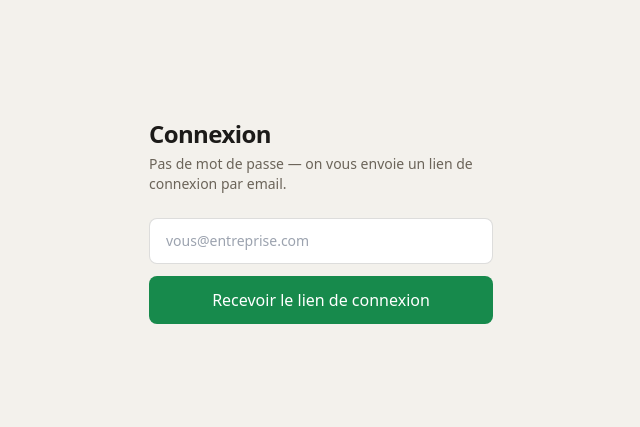
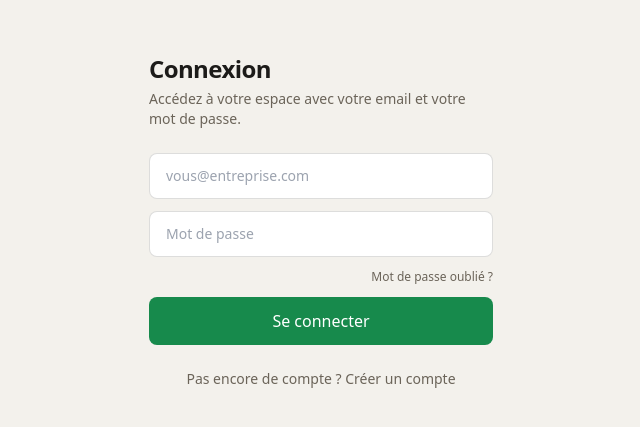
Before and after one commit to Njangui/thrive, a Next.js app: page /login in a window 1280 px wide. Shown: the part 179-606 px from the top of the page, without its empty margins (319-959 px from the left). Built offline with nearby package versions, Linux system fonts and the light colour scheme.

Commit message:
new login flow

```diff
--- a/src/app/login/page.tsx
+++ b/src/app/login/page.tsx
@@ -1,38 +1,97 @@
 "use client";
 
 import { Suspense, useState } from "react";
-import { useSearchParams } from "next/navigation";
+import { useRouter, useSearchParams } from "next/navigation";
 import { getSupabaseBrowserClient } from "@/infrastructure/supabase/browser-client";
 
 /**
- * Lot L — `next` (ex: `/invite/accept?token=...`) doit survivre le
- * round-trip magic link : porté ici en query param jusqu'à
- * `emailRedirectTo`, relu par `/auth/callback` (voir route.ts) pour
- * rediriger un utilisateur SANS organisation vers l'invitation plutôt que
- * vers /onboarding par défaut — sinon un nouvel utilisateur invité se
- * retrouverait à créer sa PROPRE organisation au lieu de rejoindre celle
- * qui l'a invité.
+ * Lot L — `next` (ex: `/invite/accept?token=...`) doit survivre
+ * l'authentification (connexion OU inscription) : porté en query param
+ * jusqu'à `emailRedirectTo` pour l'inscription (confirmation email),
+ * relu par `/auth/callback` (voir route.ts) pour rediriger un utilisateur
+ * SANS organisation vers l'invitation plutôt que vers /onboarding par
+ * défaut — sinon un nouvel utilisateur invité se retrouverait à créer sa
+ * PROPRE organisation au lieu de rejoindre celle qui l'a invité.
+ *
+ * Remplace l'ancien flux "lien magique" (signInWithOtp) par email + mot
+ * de passe (signInWithPassword / signUp). Le round-trip par email ne
+ * reste nécessaire QUE pour la confirmation d'inscription (si activée
+ * côté Supabase) et la réinitialisation de mot de passe — pas pour une
+ * connexion normale, qui obtient sa session directement.
  */
+function sanitizeNext(next: string | null): string | null {
+  if (!next) return null;
+  if (!next.startsWith("/") || next.startsWith("//")) return null;
+  return next;
+}
+
+type Mode = "signin" | "signup" | "forgot";
+
 function LoginForm() {
+  const router = useRouter();
   const searchParams = useSearchParams();
-  const next = searchParams.get("next");
+  const next = sanitizeNext(searchParams.get("next"));
 
+  const [mode, setMode] = useState<Mode>("signin");
   const [email, setEmail] = useState("");
+  const [password, setPassword] = useState("");
+  const [confirmPassword, setConfirmPassword] = useState("");
   const [status, setStatus] = useState<"idle" | "sending" | "sent" | "error">("idle");
   const [errorMessage, setErrorMessage] = useState<string | null>(null);
 
-  async function handleSubmit(e: React.FormEvent) {
+  function switchMode(newMode: Mode) {
+    setMode(newMode);
+    setStatus("idle");
+    setErrorMessage(null);
+  }
+
+  function buildCallbackUrl(target: string) {
+    const url = new URL("/auth/callback", window.location.origin);
+    if (target) url.searchParams.set("next", target);
+    return url.toString();
+  }
+
+  async function handleSignIn(e: React.FormEvent) {
     e.preventDefault();
     setStatus("sending");
     setErrorMessage(null);
 
     const supabase = getSupabaseBrowserClient();
-    const callbackUrl = new URL("/auth/callback", window.location.origin);
-    if (next) callbackUrl.searchParams.set("next", next);
+    const { error } = await supabase.auth.signInWithPassword({ email, password });
 
-    const { error } = await supabase.auth.signInWithOtp({
+    if (error) {
+      setStatus("error");
+      setErrorMessage(
+        error.message === "Invalid login credentials" ? "Email ou mot de passe incorrect." : error.message,
+      );
+      return;
+    }
+
+    router.push(next ?? "/dashboard");
+    router.refresh();
+  }
+
+  async function handleSignUp(e: React.FormEvent) {
+    e.preventDefault();
+    setErrorMessage(null);
+
+    if (password.length < 6) {
+      setStatus("error");
+      setErrorMessage("Le mot de passe doit contenir au moins 6 caractères.");
+      return;
+    }
+    if (password !== confirmPassword) {
+      setStatus("error");
+      setErrorMessage("Les mots de passe ne correspondent pas.");
+      return;
+    }
+
+    setStatus("sending");
+    const supabase = getSupabaseBrowserClient();
+    const { data, error } = await supabase.auth.signUp({
       email,
-      options: { emailRedirectTo: callbackUrl.toString() },
+      password,
+      options: { emailRedirectTo: buildCallbackUrl(next ?? "") },
     });
 
     if (error) {
@@ -40,23 +99,61 @@ function LoginForm() {
       setErrorMessage(error.message);
       return;
     }
+
+    if (data.session) {
+      // Confirmation email désactivée côté Supabase : session immédiate,
+      // pas besoin d'attendre un email.
+      router.push(next ?? "/dashboard");
+      router.refresh();
+      return;
+    }
+
+    // Confirmation email requise (réglage Supabase par défaut) : l'utilisateur
+    // doit cliquer le lien reçu avant de pouvoir se connecter.
     setStatus("sent");
+  }
+
+  async function handleForgotPassword(e: React.FormEvent) {
+    e.preventDefault();
+    setStatus("sending");
+    setErrorMessage(null);
+
+    const supabase = getSupabaseBrowserClient();
+    const { error } = await supabase.auth.resetPasswordForEmail(email, {
+      redirectTo: buildCallbackUrl("/reset-password"),
+    });
+
+    if (error) {
+      setStatus("error");
+      setErrorMessage(error.message);
+      return;
+    }
+
+    setStatus("sent");
+  }
+
+  if (status === "sent") {
+    return (
+      <p className="rounded-brand border border-leaf/30 bg-leaf/5 px-4 py-3 text-sm text-leaf">
+        {mode === "forgot"
+          ? `Email envoyé à ${email}. Suivez le lien pour choisir un nouveau mot de passe.`
+          : `Compte créé. Vérifiez votre boîte de réception (${email}) pour confirmer votre email avant de vous connecter.`}
+      </p>
+    );
   }
 
   return (
     <>
-      {next && (
+      {next && mode !== "forgot" && (
         <p className="rounded-brand border border-ink/10 bg-ink/5 px-4 py-3 text-sm text-muted">
           Connectez-vous pour accepter votre invitation.
         </p>
       )}
 
-      {status === "sent" ? (
-        <p className="rounded-brand border border-leaf/30 bg-leaf/5 px-4 py-3 text-sm text-leaf">
-          Lien envoyé à {email}. Vérifiez votre boîte de réception.
-        </p>
-      ) : (
-        <form onSubmit={handleSubmit} className="flex flex-col gap-3">
+      <form
+        onSubmit={mode === "signin" ? handleSignIn : mode === "signup" ? handleSignUp : handleForgotPassword}
+        className="flex flex-col gap-3"
+      >
         <input
           type="email"
           required
@@ -65,16 +162,69 @@ function LoginForm() {
           onChange={(e) => setEmail(e.target.value)}
           className="rounded-brand border border-ink/15 px-4 py-3 text-sm outline-none focus:border-leaf"
         />
+
+        {mode !== "forgot" && (
+          <input
+            type="password"
+            required
+            minLength={6}
+            placeholder="Mot de passe"
+            value={password}
+            onChange={(e) => setPassword(e.target.value)}
+            className="rounded-brand border border-ink/15 px-4 py-3 text-sm outline-none focus:border-leaf"
+          />
+        )}
+
+        {mode === "signup" && (
+          <input
+            type="password"
+            required
+            minLength={6}
+            placeholder="Confirmer le mot de passe"
+            value={confirmPassword}
+            onChange={(e) => setConfirmPassword(e.target.value)}
+            className="rounded-brand border border-ink/15 px-4 py-3 text-sm outline-none focus:border-leaf"
+          />
+        )}
+
+        {mode === "signin" && (
+          <button
+            type="button"
+            onClick={() => switchMode("forgot")}
+            className="self-end text-xs text-muted hover:text-leaf"
+          >
+            Mot de passe oublié ?
+          </button>
+        )}
+
         <button
           type="submit"
           disabled={status === "sending"}
           className="rounded-brand bg-leaf px-4 py-3 font-medium text-white transition-opacity hover:opacity-90 disabled:opacity-50"
         >
-            {status === "sending" ? "Envoi..." : "Recevoir le lien de connexion"}
+          {status === "sending"
+            ? "Envoi..."
+            : mode === "signin"
+              ? "Se connecter"
+              : mode === "signup"
+                ? "Créer mon compte"
+                : "Envoyer le lien de réinitialisation"}
         </button>
+
         {errorMessage && <p className="text-sm text-clay">{errorMessage}</p>}
       </form>
-      )}
+
+      <button
+        type="button"
+        onClick={() => switchMode(mode === "signin" ? "signup" : "signin")}
+        className="text-center text-sm text-muted hover:text-leaf"
+      >
+        {mode === "signin"
+          ? "Pas encore de compte ? Créer un compte"
+          : mode === "signup"
+            ? "Déjà un compte ? Se connecter"
+            : "Retour à la connexion"}
+      </button>
     </>
   );
 }
@@ -84,9 +234,7 @@ export default function LoginPage() {
     <main className="mx-auto flex min-h-screen max-w-sm flex-col justify-center gap-6 px-5">
       <div>
         <h1 className="font-display text-2xl font-bold tracking-tight">Connexion</h1>
-        <p className="mt-1 text-sm text-muted">
-          Pas de mot de passe — on vous envoie un lien de connexion par email.
-        </p>
+        <p className="mt-1 text-sm text-muted">Accédez à votre espace avec votre email et votre mot de passe.</p>
       </div>
       <Suspense fallback={null}>
         <LoginForm />
--- /dev/null
+++ b/src/app/reset-password/page.tsx
@@ -0,0 +1,103 @@
+"use client";
+
+import { Suspense, useState } from "react";
+import { useRouter, useSearchParams } from "next/navigation";
+import { getSupabaseBrowserClient } from "@/infrastructure/supabase/browser-client";
+
+/**
+ * Atteinte uniquement via le lien envoyé par `resetPasswordForEmail`
+ * (voir login/page.tsx, mode "forgot") : le round-trip passe par
+ * `/auth/callback` (`next=/reset-password`), qui échange le code contre
+ * une session AVANT d'arriver ici — `updateUser` ci-dessous s'appuie donc
+ * sur cette session déjà active, jamais sur un jeton lu depuis l'URL.
+ */
+function sanitizeNext(next: string | null): string | null {
+  if (!next) return null;
+  if (!next.startsWith("/") || next.startsWith("//")) return null;
+  return next;
+}
+
+function ResetPasswordForm() {
+  const router = useRouter();
+  const searchParams = useSearchParams();
+  const next = sanitizeNext(searchParams.get("next"));
+
+  const [password, setPassword] = useState("");
+  const [confirmPassword, setConfirmPassword] = useState("");
+  const [status, setStatus] = useState<"idle" | "sending" | "error">("idle");
+  const [errorMessage, setErrorMessage] = useState<string | null>(null);
+
+  async function handleSubmit(e: React.FormEvent) {
+    e.preventDefault();
+    setErrorMessage(null);
+
+    if (password.length < 6) {
+      setStatus("error");
+      setErrorMessage("Le mot de passe doit contenir au moins 6 caractères.");
+      return;
+    }
+    if (password !== confirmPassword) {
+      setStatus("error");
+      setErrorMessage("Les mots de passe ne correspondent pas.");
+      return;
+    }
+
+    setStatus("sending");
+    const supabase = getSupabaseBrowserClient();
+    const { error } = await supabase.auth.updateUser({ password });
+
+    if (error) {
+      setStatus("error");
+      setErrorMessage(error.message);
+      return;
+    }
+
+    router.push(next ?? "/dashboard");
+    router.refresh();
+  }
+
+  return (
+    <form onSubmit={handleSubmit} className="flex flex-col gap-3">
+      <input
+        type="password"
+        required
+        minLength={6}
+        placeholder="Nouveau mot de passe"
+        value={password}
+        onChange={(e) => setPassword(e.target.value)}
+        className="rounded-brand border border-ink/15 px-4 py-3 text-sm outline-none focus:border-leaf"
+      />
+      <input
+        type="password"
+        required
+        minLength={6}
+        placeholder="Confirmer le nouveau mot de passe"
+        value={confirmPassword}
+        onChange={(e) => setConfirmPassword(e.target.value)}
+        className="rounded-brand border border-ink/15 px-4 py-3 text-sm outline-none focus:border-leaf"
+      />
+      <button
+        type="submit"
+        disabled={status === "sending"}
+        className="rounded-brand bg-leaf px-4 py-3 font-medium text-white transition-opacity hover:opacity-90 disabled:opacity-50"
+      >
+        {status === "sending" ? "Enregistrement..." : "Enregistrer le nouveau mot de passe"}
+      </button>
+      {errorMessage && <p className="text-sm text-clay">{errorMessage}</p>}
+    </form>
+  );
+}
+
+export default function ResetPasswordPage() {
+  return (
+    <main className="mx-auto flex min-h-screen max-w-sm flex-col justify-center gap-6 px-5">
+      <div>
+        <h1 className="font-display text-2xl font-bold tracking-tight">Nouveau mot de passe</h1>
+        <p className="mt-1 text-sm text-muted">Choisissez un nouveau mot de passe pour votre compte.</p>
+      </div>
+      <Suspense fallback={null}>
+        <ResetPasswordForm />
+      </Suspense>
+    </main>
+  );
+}
--- a/src/app/robots.ts
+++ b/src/app/robots.ts
@@ -32,7 +32,7 @@ export default async function robots(): Promise<MetadataRoute.Robots> {
       allow: "/",
       // Surfaces authentifiées/internes — jamais destinées à l'indexation,
       // quel que soit le tenant.
-      disallow: ["/dashboard", "/admin", "/api", "/onboarding", "/login"],
+      disallow: ["/dashboard", "/admin", "/api", "/onboarding", "/login", "/reset-password"],
     },
     sitemap: `${origin}/sitemap.xml`,
   };
```
Lines whose indentation alone changed are shown as unchanged.
